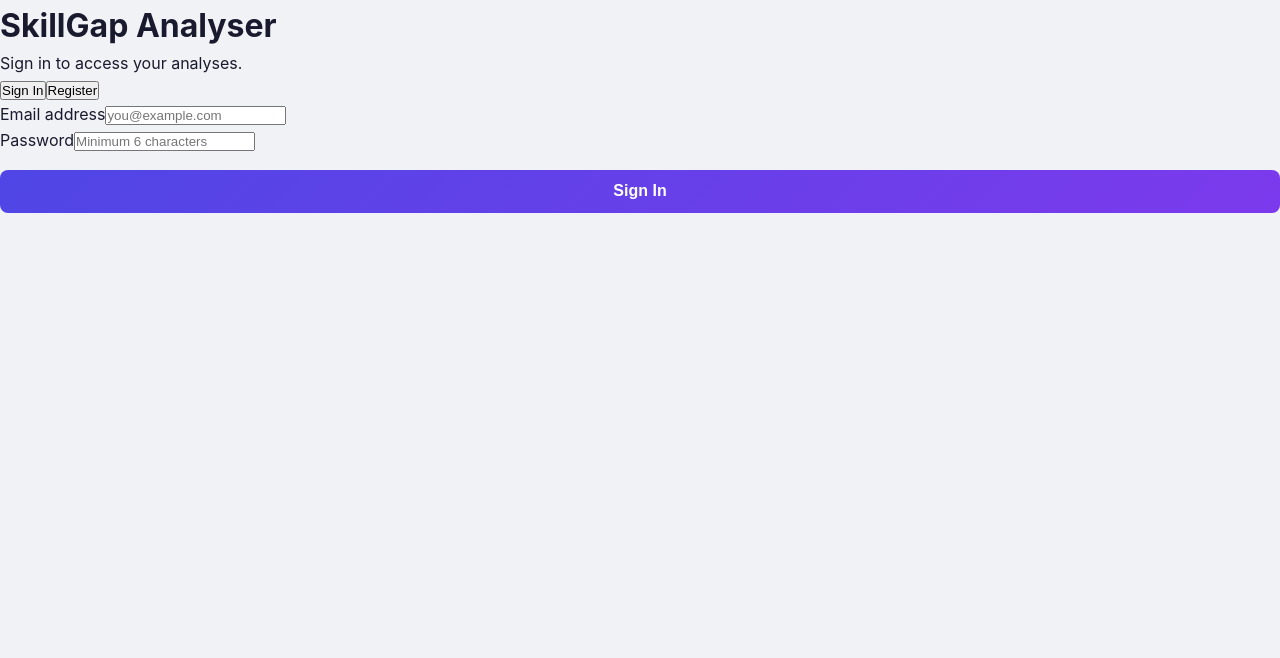
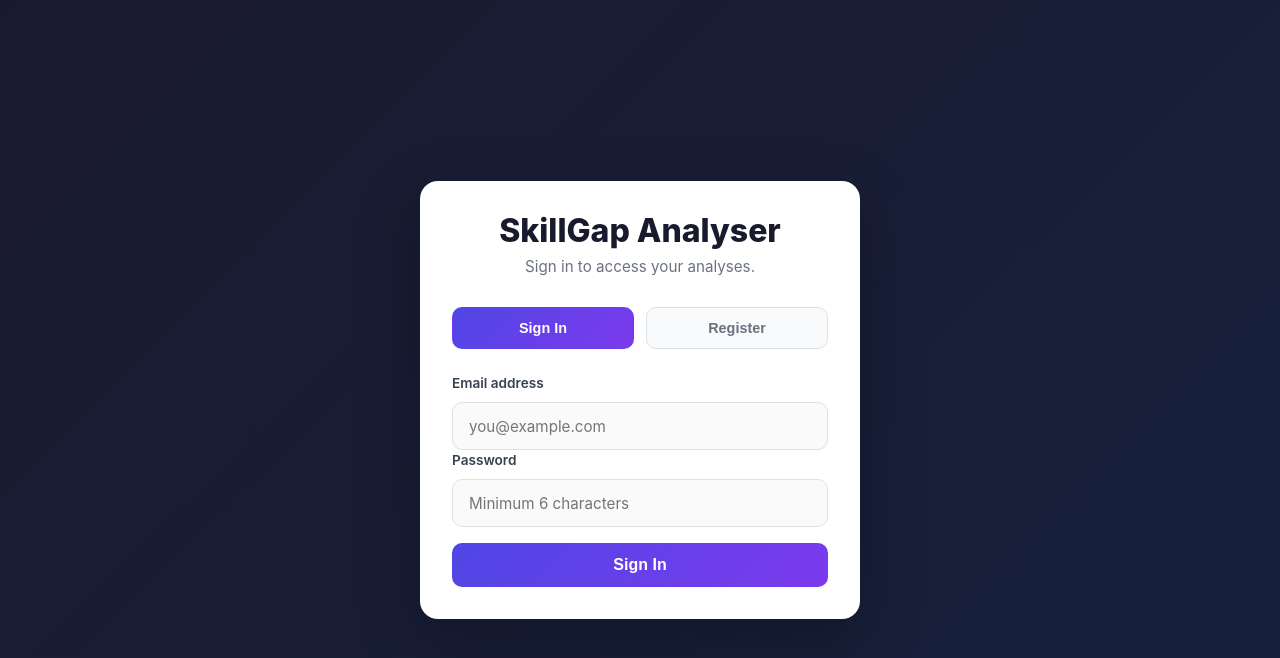
Before and after one commit to MagdaleneOse/SkillGap-Analyser, a React (Vite) app: page / in a window 1280 px wide. Shown: the top 658 px of the page. Built offline with nearby package versions, Linux system fonts and the light colour scheme; no server answers.

Commit message:
Phase 9A: email/password authentication, per-user RLS, auth form, sign out

```diff
--- a/src/index.css
+++ b/src/index.css
@@ -2,8 +2,15 @@
 
 *, *::before, *::after {
   box-sizing: border-box;
+}
+
+* {
   margin: 0;
   padding: 0;
+}
+
+html, body, #root {
+  min-height: 100%;
 }
 
 body {
@@ -24,20 +31,57 @@ body {
 .app-header {
   background: linear-gradient(135deg, #1a1a2e 0%, #16213e 100%);
   color: white;
-  padding: 2rem 1.5rem;
-  text-align: center;
+  display: flex;
+  align-items: center;
+  justify-content: space-between;
+  flex-wrap: wrap;
+  gap: 1rem;
+  padding: 1.5rem 2rem;
+}
+
+.header-inner {
+  text-align: left;
 }
 
 .app-header h1 {
   font-size: 2rem;
   font-weight: 700;
   letter-spacing: -0.5px;
-  margin-bottom: 0.4rem;
+  margin-bottom: 0.35rem;
 }
 
 .app-header p {
   font-size: 1rem;
   opacity: 0.75;
+}
+
+.header-user {
+  display: flex;
+  align-items: center;
+  gap: 0.85rem;
+  flex-shrink: 0;
+}
+
+.header-email {
+  font-size: 0.82rem;
+  color: rgba(255, 255, 255, 0.75);
+}
+
+.signout-button {
+  background: rgba(255, 255, 255, 0.12);
+  border: 1px solid rgba(255, 255, 255, 0.25);
+  color: white;
+  border-radius: 8px;
+  padding: 0.45rem 0.95rem;
+  font-size: 0.8rem;
+  font-weight: 600;
+  cursor: pointer;
+  transition: background 0.2s ease, transform 0.15s ease;
+}
+
+.signout-button:hover {
+  background: rgba(255, 255, 255, 0.22);
+  transform: translateY(-1px);
 }
 
 .app-main {
@@ -60,7 +104,7 @@ body {
 
 .form-container {
   background: white;
-  border-radius: 12px;
+  border-radius: 14px;
   box-shadow: 0 2px 16px rgba(0, 0, 0, 0.08);
   padding: 2rem;
 }
@@ -119,13 +163,14 @@ body {
 
 .field-group textarea {
   width: 100%;
+  min-height: 220px;
   padding: 0.85rem 1rem;
   border: 1.5px solid #dde1e7;
-  border-radius: 8px;
+  border-radius: 10px;
   font-size: 0.9rem;
   font-family: inherit;
   resize: vertical;
-  transition: border-color 0.2s;
+  transition: border-color 0.2s ease, background-color 0.2s ease;
   color: #1a1a2e;
   background-color: #fafafa;
 }
@@ -150,7 +195,7 @@ body {
   color: #e53e3e;
 }
 
-/* ── Submit Row ── */
+/* ── Buttons ── */
 
 .submit-row {
   margin-top: 1.75rem;
@@ -162,12 +207,12 @@ body {
   background: linear-gradient(135deg, #4f46e5, #7c3aed);
   color: white;
   border: none;
-  border-radius: 8px;
+  border-radius: 10px;
   padding: 0.8rem 2.5rem;
   font-size: 1rem;
   font-weight: 600;
   cursor: pointer;
-  transition: opacity 0.2s, transform 0.1s;
+  transition: opacity 0.2s ease, transform 0.1s ease;
 }
 
 .submit-button:hover:not(:disabled) {
@@ -199,9 +244,10 @@ body {
 }
 
 @keyframes spin {
-  to { transform: rotate(360deg); }
+  to {
+    transform: rotate(360deg);
+  }
 }
-
 
 /* ── Error Banner ── */
 
@@ -215,7 +261,7 @@ body {
   font-size: 0.9rem;
 }
 
-/* ── Raw Result (Phase 4 only) ── */
+/* ── Raw Result ── */
 
 .raw-result {
   margin-top: 1.5rem;
@@ -272,7 +318,7 @@ body {
   font-size: 0.9rem;
   font-weight: 600;
   cursor: pointer;
-  transition: background 0.2s, color 0.2s;
+  transition: background 0.2s ease, color 0.2s ease;
 }
 
 .reset-button:hover {
@@ -445,10 +491,6 @@ body {
   line-height: 1.5;
 }
 
-/* ── Charts Placeholder ── */
-
-
-
 /* ── Charts Row ── */
 
 .charts-row {
@@ -484,7 +526,6 @@ body {
   color: #9ca3af;
   margin-bottom: 1.25rem;
 }
-
 
 /* ── History Table ── */
 
@@ -550,7 +591,7 @@ body {
 
 .history-row {
   border-bottom: 1px solid #f9fafb;
-  transition: background 0.15s;
+  transition: background 0.15s ease;
 }
 
 .history-row:hover {
@@ -607,10 +648,196 @@ body {
   font-size: 0.8rem;
   font-weight: 600;
   cursor: pointer;
-  transition: background 0.2s, color 0.2s;
+  transition: background 0.2s ease, color 0.2s ease;
 }
 
 .view-button:hover {
   background: #4f46e5;
   color: white;
 }
+
+/* ── Auth Page ── */
+
+.auth-wrapper {
+  min-height: 100vh;
+  display: flex;
+  align-items: center;
+  justify-content: center;
+  background: linear-gradient(135deg, #1a1a2e 0%, #16213e 100%);
+  padding: 1.5rem;
+}
+
+.auth-card {
+  background: white;
+  border-radius: 18px;
+  box-shadow: 0 24px 64px rgba(0, 0, 0, 0.25);
+  padding: 2rem;
+  width: 100%;
+  max-width: 440px;
+}
+
+.auth-header {
+  text-align: center;
+  margin-bottom: 1.75rem;
+}
+
+.auth-logo {
+  font-size: 2rem;
+  font-weight: 800;
+  color: #1a1a2e;
+  margin-bottom: 0.4rem;
+  line-height: 1.1;
+}
+
+.auth-tagline {
+  font-size: 0.95rem;
+  color: #6b7280;
+}
+
+.auth-tabs {
+  display: flex;
+  gap: 0.75rem;
+  margin-bottom: 1.5rem;
+}
+
+.auth-tab {
+  flex: 1;
+  padding: 0.75rem 1rem;
+  border: 1px solid #dbe1ea;
+  border-radius: 10px;
+  background: #f8fafc;
+  font-size: 0.9rem;
+  font-weight: 600;
+  color: #6b7280;
+  cursor: pointer;
+  transition: all 0.2s ease;
+}
+
+.auth-tab:hover {
+  background: #eef2ff;
+  border-color: #c7d2fe;
+  color: #4338ca;
+}
+
+.auth-tab.active {
+  background: linear-gradient(135deg, #4f46e5, #7c3aed);
+  border-color: transparent;
+  color: white;
+}
+
+.auth-form {
+  display: flex;
+  flex-direction: column;
+  gap: 1rem;
+}
+
+.auth-field {
+  display: flex;
+  flex-direction: column;
+  gap: 0.45rem;
+}
+
+.auth-field label {
+  font-size: 0.85rem;
+  font-weight: 600;
+  color: #374151;
+}
+
+.auth-field input {
+  width: 100%;
+  padding: 0.85rem 1rem;
+  border: 1.5px solid #dde1e7;
+  border-radius: 10px;
+  font-size: 0.95rem;
+  font-family: inherit;
+  transition: border-color 0.2s ease, background-color 0.2s ease;
+  color: #1a1a2e;
+  background: #fafafa;
+}
+
+.auth-field input:focus {
+  outline: none;
+  border-color: #4f46e5;
+  background: white;
+}
+
+.auth-field input:disabled {
+  opacity: 0.6;
+  cursor: not-allowed;
+}
+
+.auth-error {
+  background: #fff5f5;
+  border: 1px solid #fecaca;
+  color: #b91c1c;
+  border-radius: 10px;
+  padding: 0.75rem 0.9rem;
+  font-size: 0.84rem;
+}
+
+.auth-message {
+  background: #f0fdf4;
+  border: 1px solid #bbf7d0;
+  color: #15803d;
+  border-radius: 10px;
+  padding: 0.75rem 0.9rem;
+  font-size: 0.84rem;
+}
+
+.auth-form .submit-button {
+  width: 100%;
+  margin-top: 0.25rem;
+  padding: 0.95rem 1rem;
+  border-radius: 12px;
+}
+
+.auth-loading {
+  min-height: 100vh;
+  display: flex;
+  align-items: center;
+  justify-content: center;
+  background: #f0f2f5;
+}
+
+/* ── Responsive ── */
+
+@media (max-width: 640px) {
+  .app-header {
+    padding: 1.25rem 1rem;
+  }
+
+  .app-header h1 {
+    font-size: 1.6rem;
+  }
+
+  .header-inner {
+    width: 100%;
+  }
+
+  .header-user {
+    width: 100%;
+    justify-content: space-between;
+  }
+
+  .app-main {
+    margin: 1.5rem auto;
+    padding: 0 1rem;
+  }
+
+  .form-container,
+  .score-card,
+  .skill-gap-wrapper,
+  .chart-card,
+  .history-container,
+  .auth-card {
+    padding: 1.25rem;
+  }
+
+  .auth-card {
+    max-width: 100%;
+  }
+
+  .auth-logo {
+    font-size: 1.7rem;
+  }
+}
```
